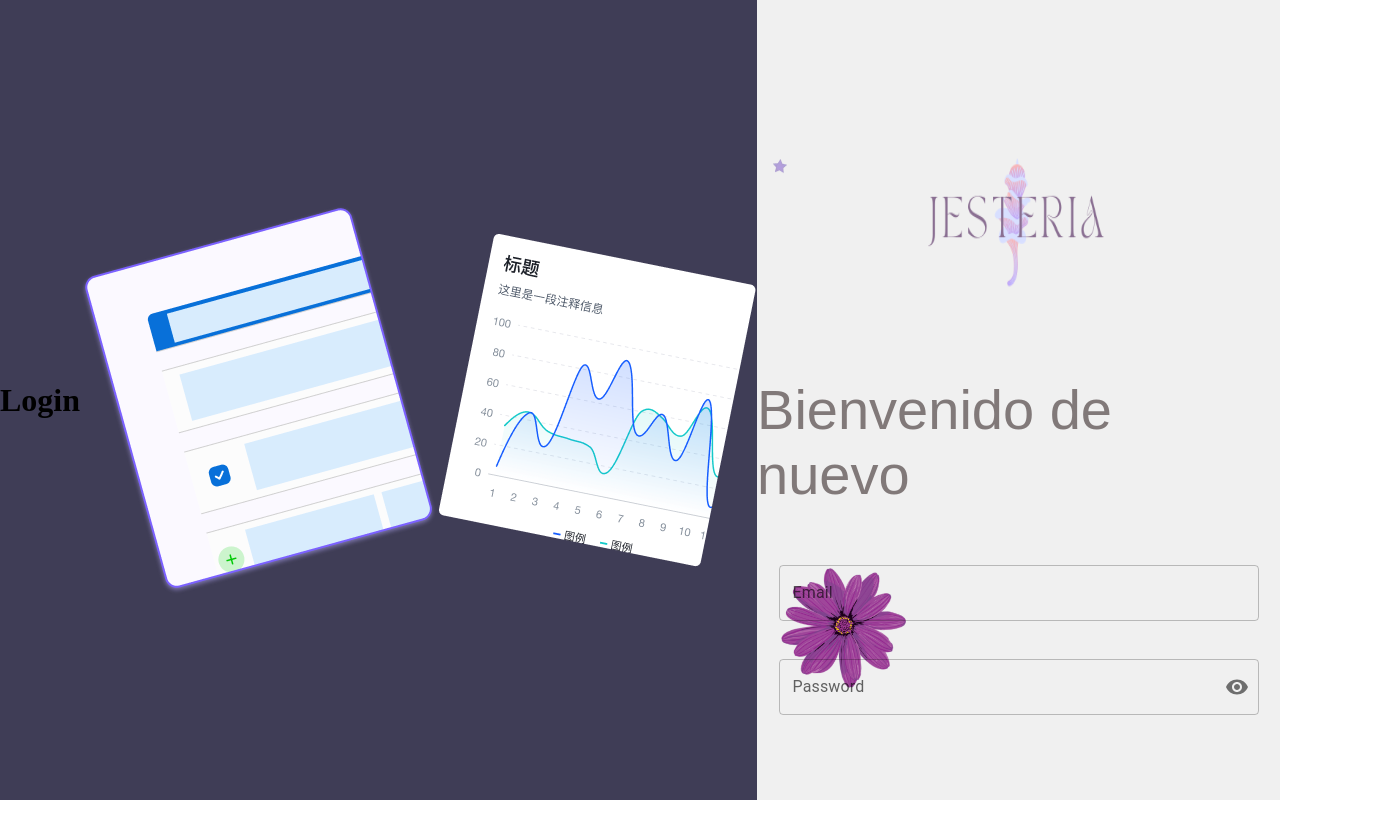
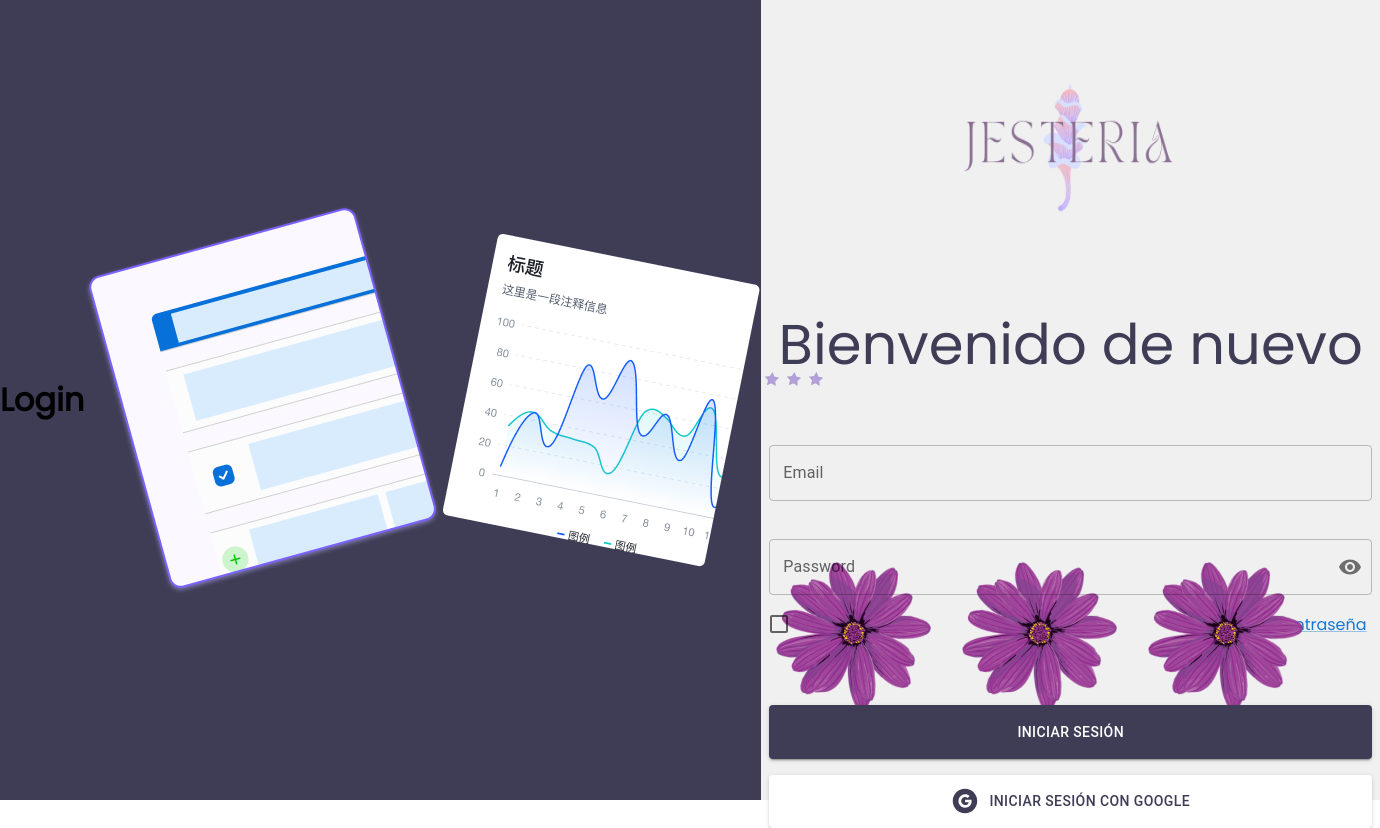
Before and after one commit to ShamuXX/JeSteria, a Next.js app: page /Login in a window 1280 px wide. Shown: the whole page, 1380 px wide, since content can reach past the window. Before the commit the page ends 800 px from the top, so only its background shows below. Built offline with nearby package versions, Linux system fonts and the light colour scheme.

Commit message:
Added the rest of the components to Login Page
Co-authored-by: Joana Miguel <Jmiguel@ucol.mx>

```diff
--- a/package.json
+++ b/package.json
@@ -11,6 +11,7 @@
   "dependencies": {
     "@emotion/react": "^11.10.6",
     "@emotion/styled": "^11.10.6",
+    "@fontsource/poppins": "^4.5.10",
     "@mui/icons-material": "^5.11.11",
     "@mui/material": "^5.11.14",
     "eslint": "8.36.0",
--- /dev/null
+++ b/src/icons/google.js
@@ -0,0 +1,19 @@
+import * as React from "react";
+import * as styles from "../styles/LoginStyles.module.css";
+
+function IconGoogleCircle(props) {
+  return (
+    <svg
+      viewBox="0 0 1024 1024"
+      fill="currentColor"
+      height="2em"
+      width="2em"
+      style={{ marginRight: "10px" }}
+      {...props}
+    >
+      <path d="M512 64C264.6 64 64 264.6 64 512s200.6 448 448 448 448-200.6 448-448S759.4 64 512 64zm167 633.6C638.4 735 583 757 516.9 757c-95.7 0-178.5-54.9-218.8-134.9C281.5 589 272 551.6 272 512s9.5-77 26.1-110.1c40.3-80.1 123.1-135 218.8-135 66 0 121.4 24.3 163.9 63.8L610.6 401c-25.4-24.3-57.7-36.6-93.6-36.6-63.8 0-117.8 43.1-137.1 101-4.9 14.7-7.7 30.4-7.7 46.6s2.8 31.9 7.7 46.6c19.3 57.9 73.3 101 137 101 33 0 61-8.7 82.9-23.4 26-17.4 43.2-43.3 48.9-74H516.9v-94.8h230.7c2.9 16.1 4.4 32.8 4.4 50.1 0 74.7-26.7 137.4-73 180.1z" />
+    </svg>
+  );
+}
+
+export default IconGoogleCircle;
--- a/src/pages/Login.js
+++ b/src/pages/Login.js
@@ -1,21 +1,27 @@
 import React from "react";
-import { TextField } from "@mui/material";
+import { SvgIcon, TextField } from "@mui/material";
 import Box from "@mui/material/Box";
 import FormControl from "@mui/material/FormControl";
 /** inputLabel, input, inputadornment, iconButton,visibility, visibilyOff */
+import Button from "@mui/material/Button";
 import InputLabel from "@mui/material/InputLabel";
 import InputAdornment from "@mui/material/InputAdornment";
 import IconButton from "@mui/material/IconButton";
 import Visibility from "@mui/icons-material/Visibility";
 import VisibilityOff from "@mui/icons-material/VisibilityOff";
 import OutlinedInput from "@mui/material/OutlinedInput";
-import * as styles from "../styles/LoginStyles.module.css"
-import graphics1 from "../images/Img-graphics1.png"
-import graphics2 from "../images/Img-graphics2.png"
-import logo from "../images/Jesteria.png"
-import flower from "../images/Flor.png"
-import star from "../images/Estrella.png"
+import * as styles from "../styles/LoginStyles.module.css";
+import graphics1 from "../images/Img-graphics1.png";
+import graphics2 from "../images/Img-graphics2.png";
+import logo from "../images/Jesteria.png";
+import flower from "../images/Flor.png";
+import star from "../images/Estrella.png";
 import Image from "next/image";
+import Stack from "@mui/material/Stack";
+import Checkbox from "@mui/material/Checkbox";
+import FormControlLabel from "@mui/material/FormControlLabel";
+import Link from "@mui/material/Link";
+import IconGoogleCircle from "../icons/google";
 
 const Login = (props) => {
   const [showPassword, setShowPassword] = React.useState(false);
@@ -29,18 +35,22 @@
     <div className={styles.container}>
       <div className={styles.containerSection1}>
         <h1>Login</h1>
-        <Image src={graphics1} className={styles.imgGraphics1} alt='Graphic1'/>
-        <Image src={graphics2} className={styles.imgGraphics2} alt='Graphic2'/>
+        <Image src={graphics1} className={styles.imgGraphics1} alt="Graphic1" />
+        <Image src={graphics2} className={styles.imgGraphics2} alt="Graphic2" />
       </div>
       <div className={styles.containerSection2}>
         <div className={styles.containerLogo}>
-          <Image src={logo} className={styles.logo} alt='Logo'/>
+          <Image src={logo} className={styles.logo} alt="Logo" />
         </div>
         <p className={styles.txtWelcome}>Bienvenido de nuevo</p>
         <div className={styles.containerImg}>
-          <Image src={flower} className={styles.imgFlower} alt='Flower'/>
+          <Image src={flower} className={styles.imgFlower} alt="Flower" />
+          <Image src={flower} className={styles.imgFlower} alt="Flower" />
+          <Image src={flower} className={styles.imgFlower} alt="Flower" />
           <div className={styles.containerStar}>
-            <Image src={star} className={styles.imgStar} alt='Star'/>
+            <Image src={star} className={styles.imgStar} alt="Star" />
+            <Image src={star} className={styles.imgStar} alt="Star" />
+            <Image src={star} className={styles.imgStar} alt="Star" />
           </div>
         </div>
 
@@ -55,7 +65,7 @@
             <TextField
               id="email-user"
               label="Email"
-              sx={{ m: 1, width: "60ch", marginBottom: "30px" }}
+              sx={{ m: 1, width: "60ch", marginBottom: "30px", height: "10%" }}
             />
             <FormControl sx={{ m: 1, width: "60ch" }} variant="outlined">
               <InputLabel htmlFor="outlined-adornment-password">
@@ -81,6 +91,41 @@
             </FormControl>
           </Box>
         </div>
+        <div className={styles.containerLinks}>
+          <FormControlLabel control={<Checkbox />} label="Recuérdame" />
+          <div className={styles.forgetPassword}>
+            <Link href="#">Olvidé mi contraseña</Link>
+          </div>
+        </div>
+        <div className="buttons-container">
+          <Stack
+            spacing={2}
+            style={{
+              marginTop: "10%",
+              width: "60ch",
+              height: "80%",
+            }}
+          >
+            <Button
+              variant="contained"
+              color="secondary"
+              style={{ height: "100%", background: "rgb(63, 61, 86)" }}
+            >
+              Iniciar Sesión
+            </Button>
+            <Button
+              variant="contained"
+              style={{
+                height: "100%",
+                background: "rgb(255, 255, 255)",
+                color: "rgb(63, 61, 86)",
+              }}
+            >
+              <IconGoogleCircle />
+              Iniciar Sesión con google
+            </Button>
+          </Stack>
+        </div>
       </div>
     </div>
   );
--- a/src/styles/LoginStyles.module.css
+++ b/src/styles/LoginStyles.module.css
@@ -14,6 +14,9 @@
 
 }
 
+.inputs{
+  height: 10%;
+}
 /*Segunda Sección */
 
 .container{
@@ -49,9 +52,18 @@
   padding-right: 10px;
   margin-bottom: 20px;
 }
+.containerLinks{
+  display: flex;
+  flex-direction: row;
+  align-items: center;
+  width: 60ch;
+}
+.forgetPassword{
+  margin-left: 18em;
+}
 
 .txtWelcome{
-  color: #817979;
+  color: #3F3D56;
   font-size: 3.5em;
   position: relative;
   font-family: 'Poppins', sans-serif;
@@ -70,7 +82,13 @@
 }
 
 .imgStar{
-  animation: caida 5s linear infinite;
+  height: auto;
+  animation: caida 1s linear infinite;
+}
+
+.iconGoogle{
+  padding-top: 5px;
+  margin-left: 0;
 }
 /*Animaciones */
 
@@ -85,9 +103,9 @@
 
 @keyframes caida {
   from {
-    transform: translateY(0);
+    transform: translateY(-50vh);
   }
   to {
-    transform: translateY(100%);
+    transform: translateY(100vh);
   }
 }
--- a/src/styles/globals.css
+++ b/src/styles/globals.css
@@ -5,3 +5,6 @@
   margin: 0;
   padding: 0;
 }
+body{
+  font-family: 'Poppins';
+}
```
Also changed, not shown: src/pages/_app.js (+6 -5 lines), 1 other file (tests, documents, lock files or other folders).
